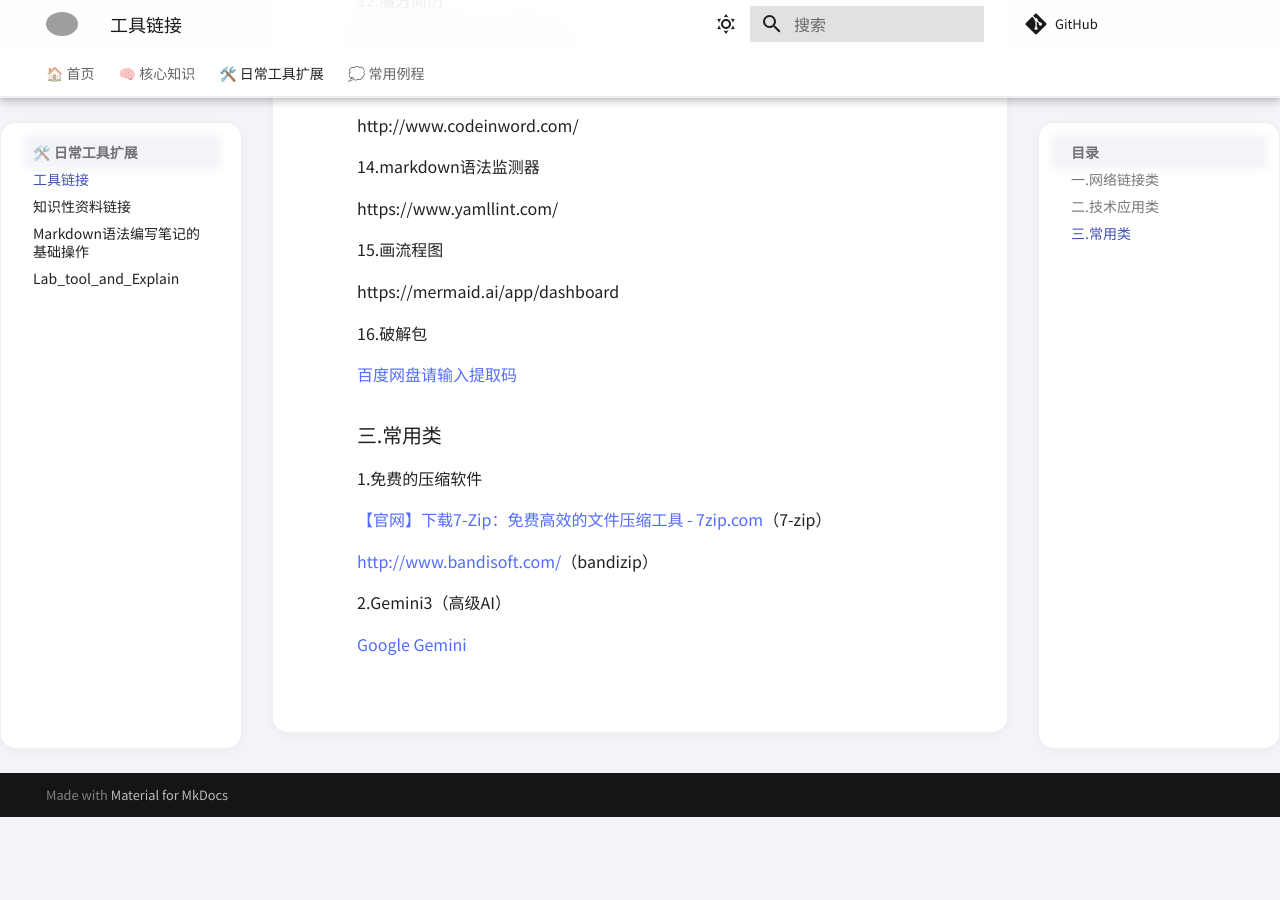
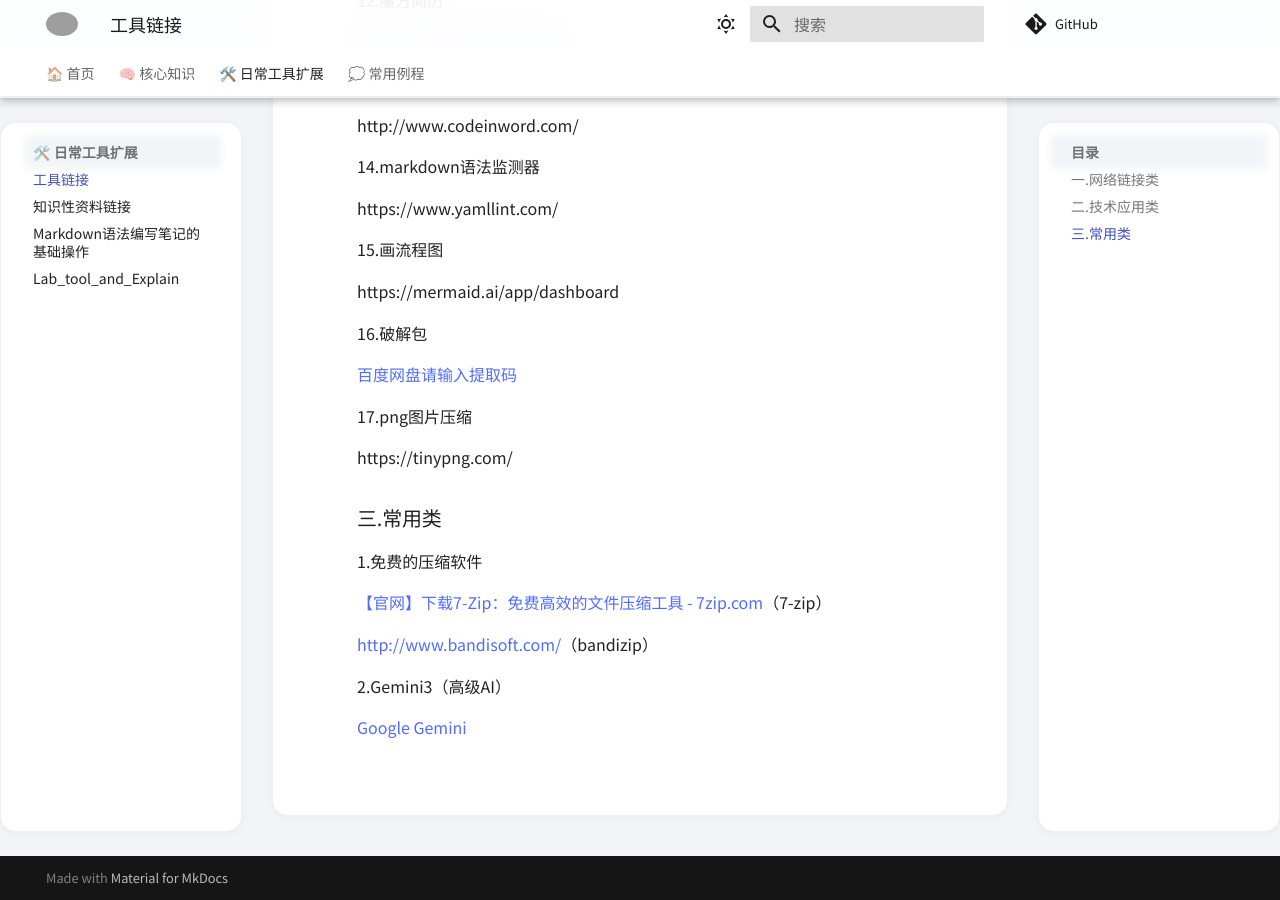
Before and after one commit to qingyaozhuozhang/qingyaozhuozhang.github.io, an MkDocs documentation site: the page built from docs/日常工具扩展/工具链接.md, in a window 1280 px wide and 900 px high, scrolled down 1949 px. Built offline with MkDocs 1.6.1 and Material for MkDocs 9.7.7, drawn with Linux system fonts in a browser that asks for light colours; comment, search, counter and statistics services are not loaded; before the commit the page ends 2766 px from its top, so only the background shows below that; grey boxes are pictures that could not be loaded.

Commit message:
压缩图片

```diff
--- a/docs/日常工具扩展/工具链接.md
+++ b/docs/日常工具扩展/工具链接.md
@@ -96,6 +96,10 @@
 
 [百度网盘请输入提取码](https://pan.baidu.com/share/init?surl=h-DN3G-LCpj0Wnk5HPNhqQ&pwd=yyds)
 
+17.png图片压缩
+
+https://tinypng.com/
+
 
 
 ### 三.常用类
```
Also changed, not shown: 7 other files.
